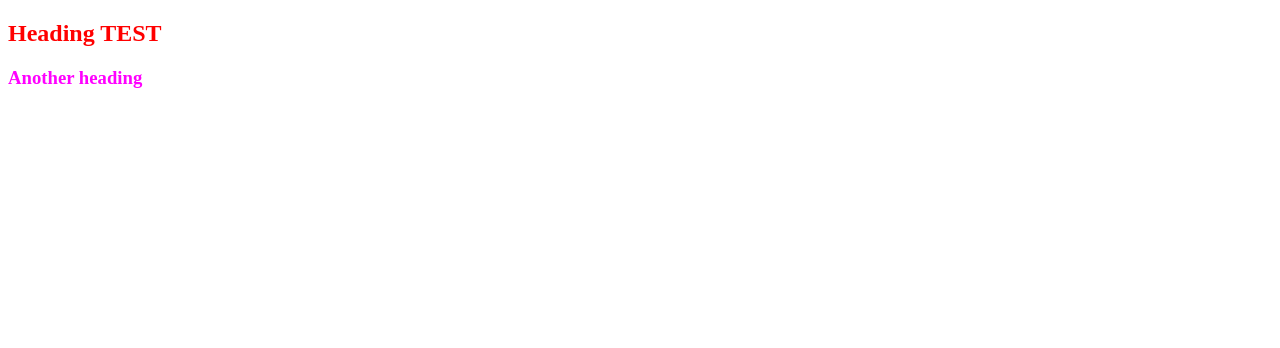
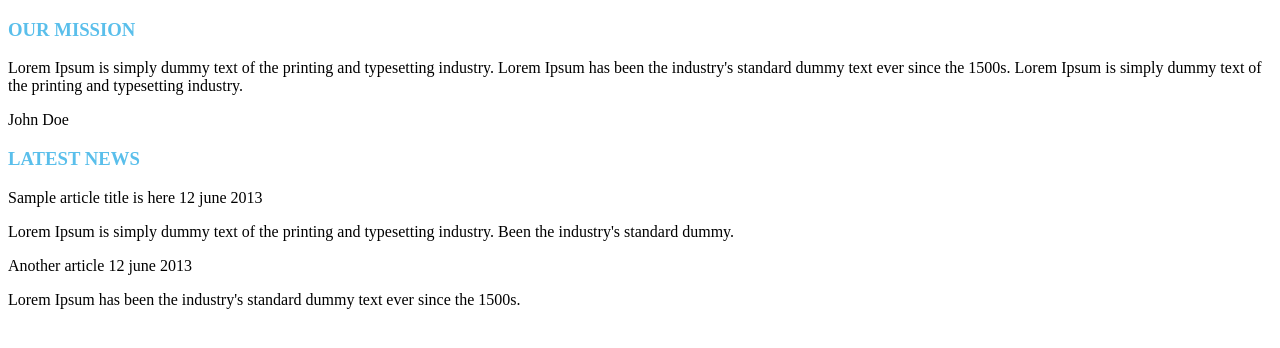
Before and after one commit to lucas-mancini/sass-media-queries, a website: page app/index.html in a window 1280 px wide. Drawn offline with Linux system fonts and the light colour scheme.

Commit message:
Adding markup for the component, and trying basic styles.

```diff
--- a/app/index.html
+++ b/app/index.html
@@ -9,8 +9,38 @@
 
 <body>
 
-    <h2> Heading TEST </h2>
-    <h3> Another heading </h3>
+    <main class="rbcomponent">
+
+        <section class="rbcomponent__card">
+            <h3 class="rbcomponent__header caps">Our mission</h3>
+            <p class="rbcomponent__quote">
+                Lorem Ipsum is simply dummy text of the printing and typesetting industry.
+                Lorem Ipsum has been the industry's standard dummy text ever since the 1500s.
+                Lorem Ipsum is simply dummy text of the printing and typesetting industry.
+            </p>
+            <div class="rbcomponent_quote-author">John Doe</div>
+        </section>
+
+        <section class="rbcomponent__card">
+            <h3 class="rbcomponent__header caps">Latest news</h3>
+            <article class="rbcomponent__article">
+                <span class="rbcomponent__article-header">Sample article title is here</span>
+                <time class="rbcomponent__article-date">12 june 2013</time>
+                <p class="rbcomponent__article-summary">
+                    Lorem Ipsum is simply dummy text of the printing and typesetting industry.
+                    Been the industry's standard dummy.
+                </p>
+            </article>
+            <article class="rbcomponent__article">
+                <span class="rbcomponent__article-header">Another article</span>
+                <time class="rbcomponent__article-date">12 june 2013</time>
+                <p class="rbcomponent__article-summary">
+                    Lorem Ipsum has been the industry's standard dummy text ever since the 1500s.
+                </p>
+            </article>
+        </section>
+
+    </main>
 
 </body>
 
--- a/app/scss/_robotmagic-component.scss
+++ b/app/scss/_robotmagic-component.scss
@@ -1,4 +1,18 @@
 
-h3 {
-    color: magenta;
+/* variables */
+$card-primary: #5abfeb;
+$card-background: #202020;
+
+/* global styles */
+.caps {
+    text-transform: uppercase;
 }
+
+/* component (BEM pattern) */
+.rbcomponent {
+
+    &__header {
+        color: $card-primary;
+    }
+
+}
```
Also changed, not shown: app/css/main.css.
